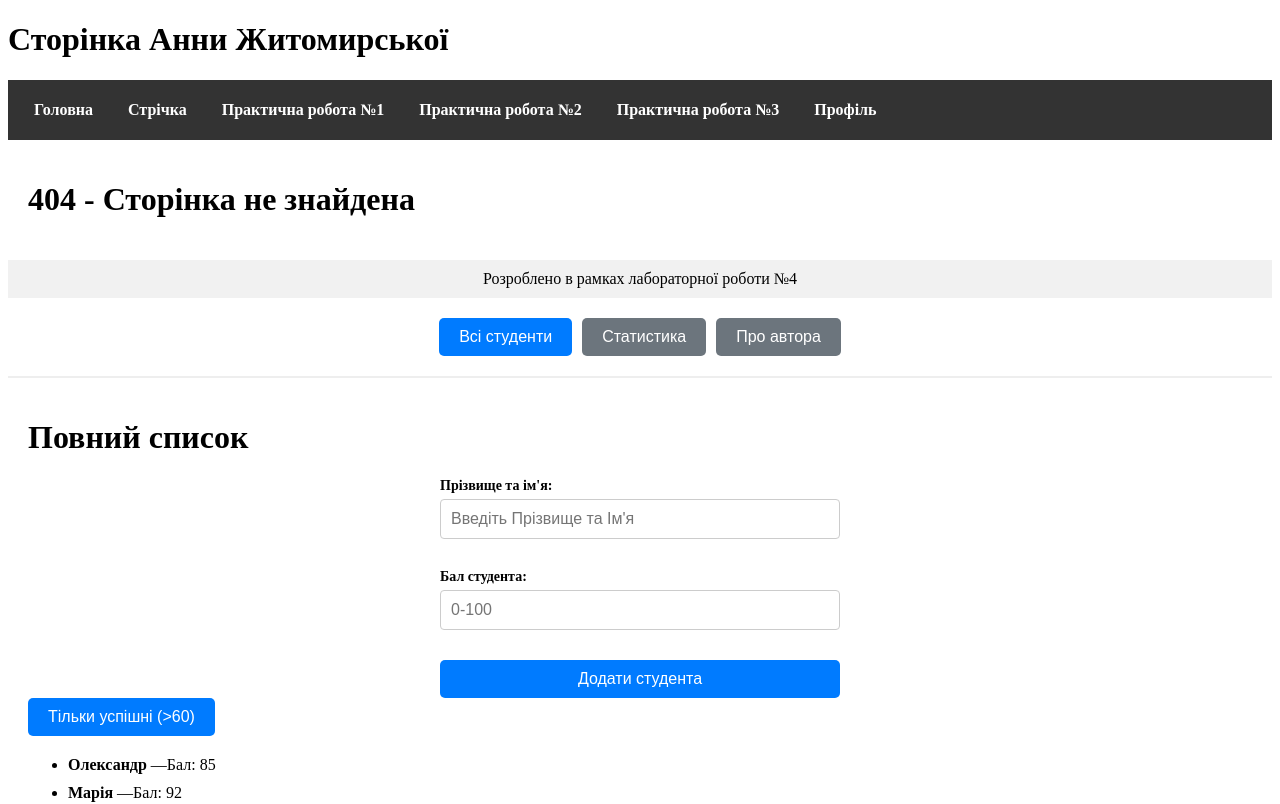
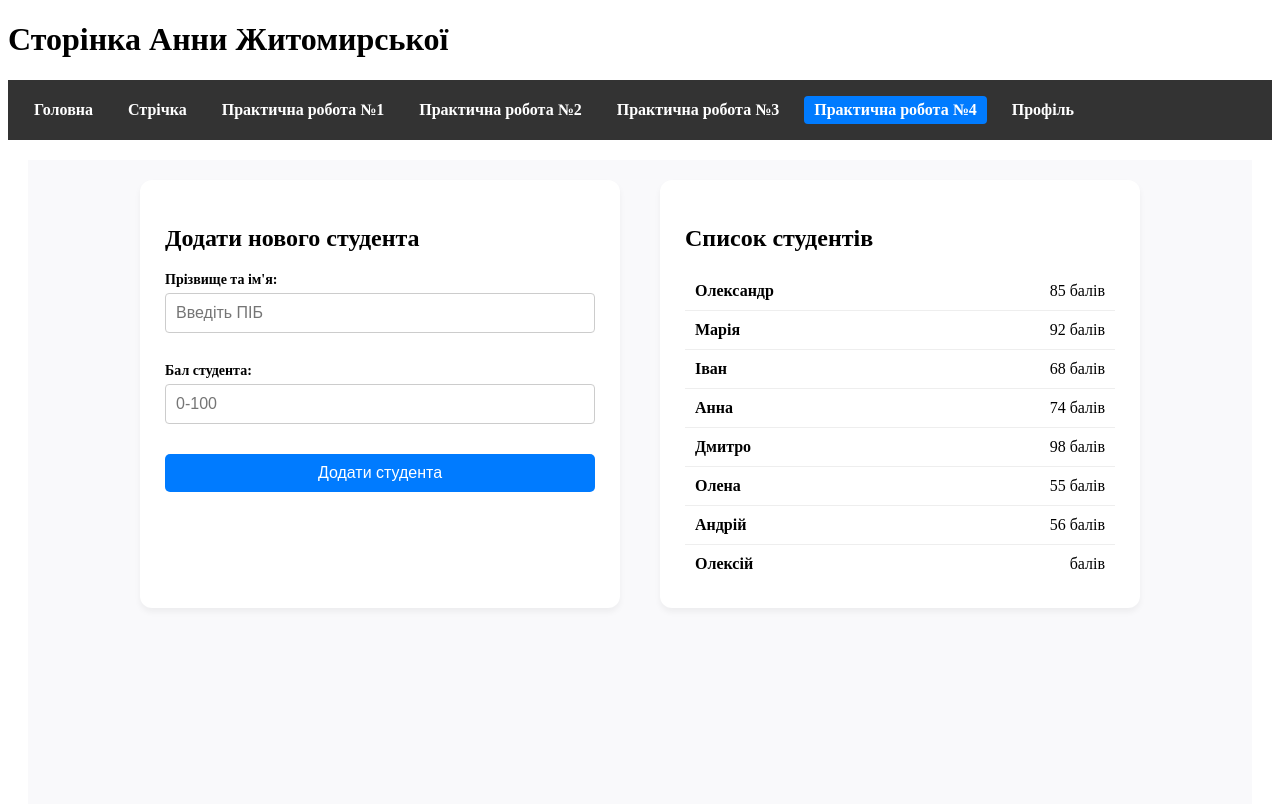
Before and after one commit to ZhytomyrskaAnna/my-react-project, a React (Vite) app: page /practice4 in a window 1280 px wide. Shown: the top 804 px of the page. Built offline with nearby package versions, Linux system fonts and the light colour scheme.

Commit message:
Add Practice4

```diff
--- a/src/App.jsx
+++ b/src/App.jsx
@@ -11,6 +11,7 @@ import Feed from './components/pages/Feed/Feed.jsx';
 import Practice1 from './components/pages/Practice1/Practice1.jsx';
 import Practice2 from './components/pages/Practice2/Practice2.jsx';
 import Practice3 from './components/pages/Practice3/Practice3.jsx';
+import Practice4 from './components/pages/Practice4/Practice4.jsx';
 import NotFound from './components/pages/NotFound/NotFound.jsx';
 import Profile from './components/pages/Profile/Profile.jsx';
 import styles from './App.module.css';
@@ -64,6 +65,7 @@ function App() {
           <Route path="practice1" element={<Practice1 />} />
           <Route path="practice2" element={<Practice2 />} />
           <Route path="practice3" element={<Practice3 />} />
+          <Route path="practice4" element={<Practice4 />} />
           <Route path="profile/*" element ={<Profile />} />
           <Route path="*" element ={<NotFound />} />
         </Route>
--- /dev/null
+++ b/src/components/pages/Practice4/Practice4.jsx
@@ -0,0 +1,111 @@
+import React, { useState } from 'react';
+import Input from "../../atoms/Input/Input.jsx";
+import Button from "../../atoms/Button/Button.jsx";
+import { students as initialStudents } from '../../../data.js';
+import styles from './Practice4.module.css';
+
+const Practice4 = () => {
+  const [students, setStudents] = useState(initialStudents);
+  const [formData, setFormData] = useState({ name: '', score: '' });
+  const [errors, setErrors] = useState({});
+
+  // Функція валідації
+  const validate = (values) => {
+    const errors = {};
+    if (!values.name.trim()) {
+      errors.name = "Ім'я є обов'язковим";
+    } else if (values.name.length < 2) {
+      errors.name = "Ім'я повинно містити принаймні 2 символи";
+    }
+
+    if (values.score === "") {
+      errors.score = "Будь ласка, введіть бал";
+    } else if (isNaN(values.score) || values.score < 0 || values.score > 100) {
+      errors.score = "Бал повинен бути числом від 0 до 100";
+    }
+    return errors;
+  };
+
+  const handleChange = (e) => {
+    const { name, value } = e.target;
+
+    // Самостійне завдання 2: Типізація вводу для балів
+    if (name === 'score' && value !== '' && !/^\d+$/.test(value)) return;
+
+    setFormData({ ...formData, [name]: value });
+
+    // Валідація в реальному часі
+    const validationErrors = validate({ ...formData, [name]: value });
+    setErrors(validationErrors);
+  };
+
+  const handleSubmit = (e) => {
+    e.preventDefault();
+    const validationErrors = validate(formData);
+
+    if (Object.keys(validationErrors).length === 0) {
+      const newStudent = {
+        id: Date.now(),
+        name: formData.name,
+        score: Number(formData.score),
+        group: "New"
+      };
+      setStudents([newStudent, ...students]);
+      setFormData({ name: '', score: '' });
+      setErrors({});
+    }
+  };
+
+  // Самостійне завдання 1: Блокування кнопки
+  const isInvalid = !formData.name || !formData.score || Object.keys(errors).length > 0;
+
+  return (
+    <div className={styles.container}>
+      <div className={styles.wrapper}>
+        <section className={styles.formSection}>
+          <h2>Додати нового студента</h2>
+          <form onSubmit={handleSubmit} className={styles.form}>
+            <div className={styles.inputGroup}>
+              <Input
+                label="Прізвище та ім'я:"
+                name="name"
+                value={formData.name}
+                onChange={handleChange}
+                placeholder="Введіть ПІБ"
+              />
+              {errors.name && <span className={styles.error}>{errors.name}</span>}
+            </div>
+
+            <div className={styles.inputGroup}>
+              <Input
+                label="Бал студента:"
+                name="score"
+                value={formData.score}
+                onChange={handleChange}
+                placeholder="0-100"
+              />
+              {errors.score && <span className={styles.error}>{errors.score}</span>}
+            </div>
+
+            <Button type="submit" variant="primary" disabled={isInvalid}>
+              Додати студента
+            </Button>
+          </form>
+        </section>
+
+        <section className={styles.listSection}>
+          <h2>Список студентів</h2>
+          <div className={styles.list}>
+            {students.map(s => (
+              <div key={s.id} className={styles.studentCard}>
+                <strong>{s.name}</strong> <span>{s.score} балів</span>
+              </div>
+            ))}
+          </div>
+        </section>
+      </div>
+    </div>
+  );
+};
+
+export default Practice4;
--- /dev/null
+++ b/src/components/pages/Practice4/Practice4.module.css
@@ -0,0 +1,60 @@
+.container {
+  padding: 20px;
+  background-color: #f9f9fb;
+  min-height: 100vh;
+}
+
+.wrapper {
+  display: grid;
+  grid-template-columns: 1fr 1fr;
+  gap: 40px;
+  max-width: 1000px;
+  margin: 0 auto;
+}
+
+.formSection, .listSection {
+  background: white;
+  padding: 25px;
+  border-radius: 12px;
+  box-shadow: 0 4px 6px rgba(0,0,0,0.05);
+}
+
+.form {
+  display: flex;
+  flex-direction: column;
+  gap: 15px;
+}
+
+.inputGroup {
+  display: flex;
+  flex-direction: column;
+  gap: 5px;
+}
+
+.error {
+  color: #ff4d4f;
+  font-size: 12px;
+  font-weight: 500;
+}
+
+.studentCard {
+  display: flex;
+  justify-content: space-between;
+  padding: 10px;
+  border-bottom: 1px solid #eee;
+}
+
+.studentCard:last-child {
+  border-bottom: none;
+}
+
+/* Стиль для неактивної кнопки */
+button:disabled {
+  background-color: #ccc !important;
+  cursor: not-allowed;
+  opacity: 0.7;
+}
+
+@media (max-width: 768px) {
+  .wrapper { grid-template-columns: 1fr; }
+}
--- a/src/components/templates/MainLayout/MainLayout.jsx
+++ b/src/components/templates/MainLayout/MainLayout.jsx
@@ -15,6 +15,7 @@ const MainLayout = () => {
         <NavLink to="/practice1" className={getActiveClass}>Практична робота №1</NavLink>
         <NavLink to="/practice2" className={getActiveClass}>Практична робота №2</NavLink>
         <NavLink to="/practice3" className={getActiveClass}>Практична робота №3</NavLink>
+        <NavLink to="/practice4" className={getActiveClass}>Практична робота №4</NavLink>
         <NavLink to="/profile" className={getActiveClass}>Профіль</NavLink>
       </nav>
       <main className={styles.mainContent}>
```
